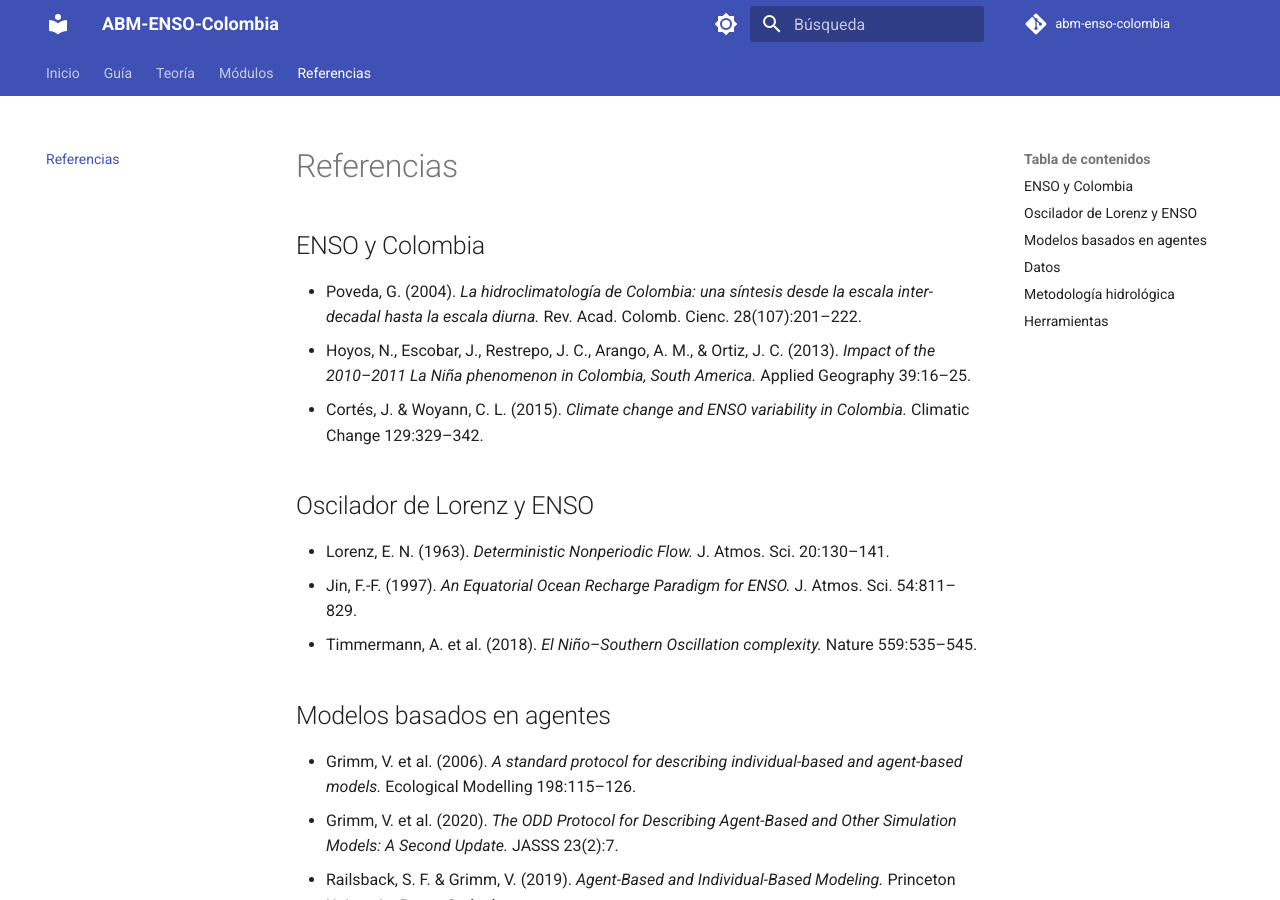
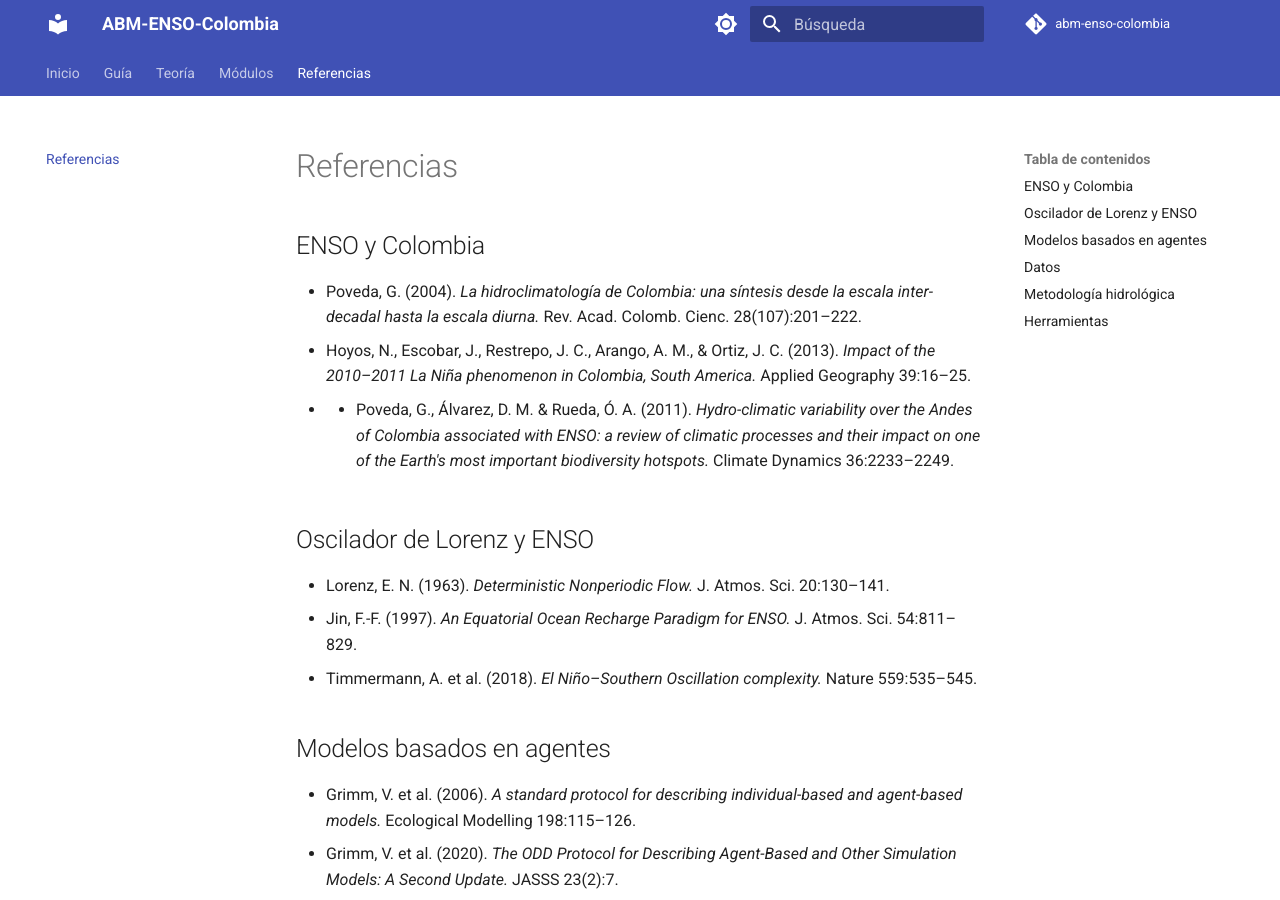
Before and after one commit to sebastiancobad/abm-enso-colombia, an MkDocs documentation site: the page built from docs/referencias.md, in a window 1280 px wide and 900 px high. Built offline with MkDocs 1.6.1 and Material for MkDocs 9.7.7, drawn with Linux system fonts in a browser that asks for light colours; comment, search, counter and statistics services are not loaded.

Commit message:
fix(docs): reemplazar referencia inexistente Cortes y Woyann 2015 por Poveda et al 2011

```diff
--- a/docs/referencias.md
+++ b/docs/referencias.md
@@ -4,7 +4,7 @@
 
 - Poveda, G. (2004). *La hidroclimatología de Colombia: una síntesis desde la escala inter-decadal hasta la escala diurna.* Rev. Acad. Colomb. Cienc. 28(107):201–222.
 - Hoyos, N., Escobar, J., Restrepo, J. C., Arango, A. M., & Ortiz, J. C. (2013). *Impact of the 2010–2011 La Niña phenomenon in Colombia, South America.* Applied Geography 39:16–25.
-- Cortés, J. & Woyann, C. L. (2015). *Climate change and ENSO variability in Colombia.* Climatic Change 129:329–342.
+- * Poveda, G., Álvarez, D. M. & Rueda, Ó. A. (2011). *Hydro-climatic variability over the Andes of Colombia associated with ENSO: a review of climatic processes and their impact on one of the Earth's most important biodiversity hotspots.* Climate Dynamics 36:2233–2249.
 
 ## Oscilador de Lorenz y ENSO
 
```
